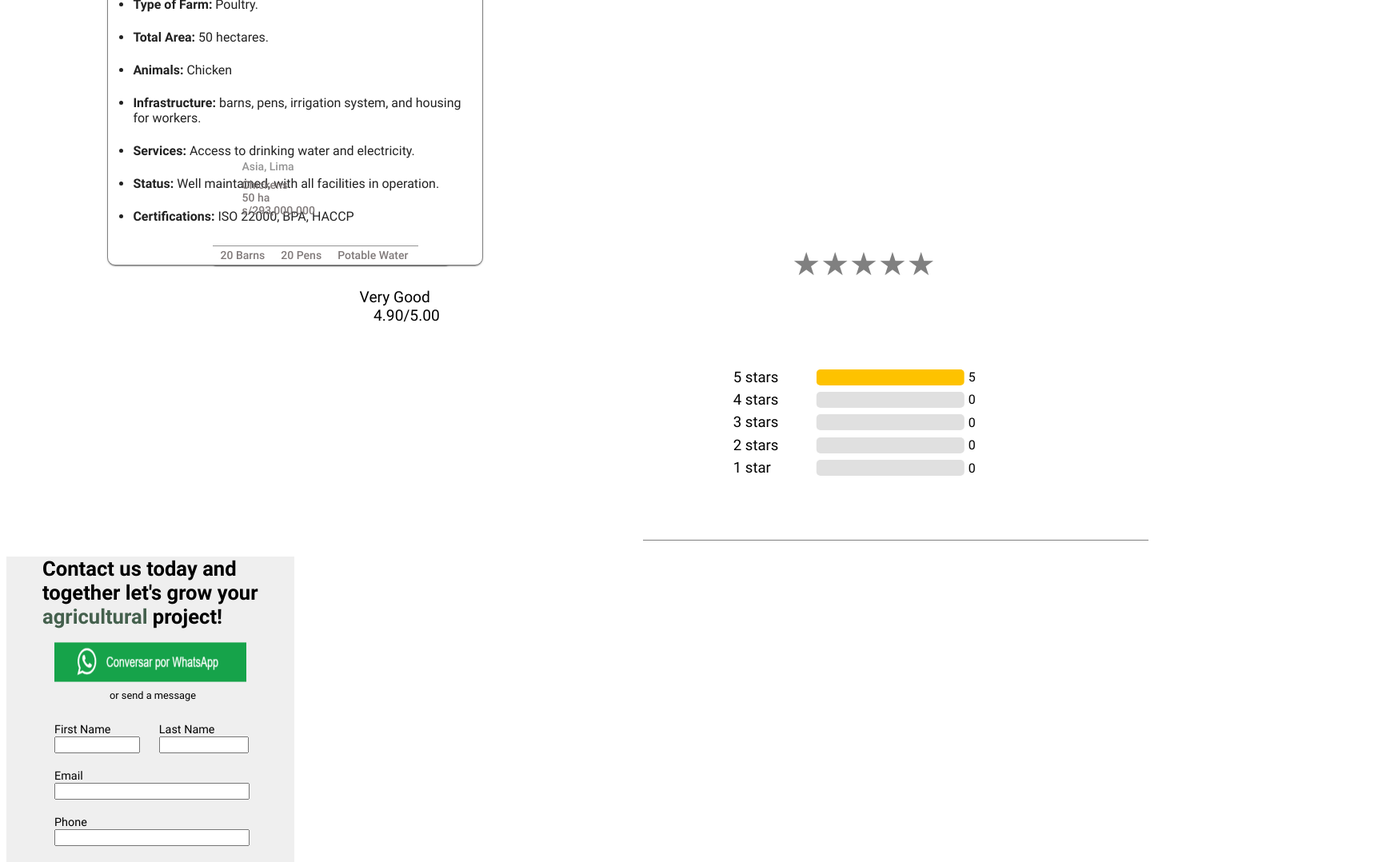
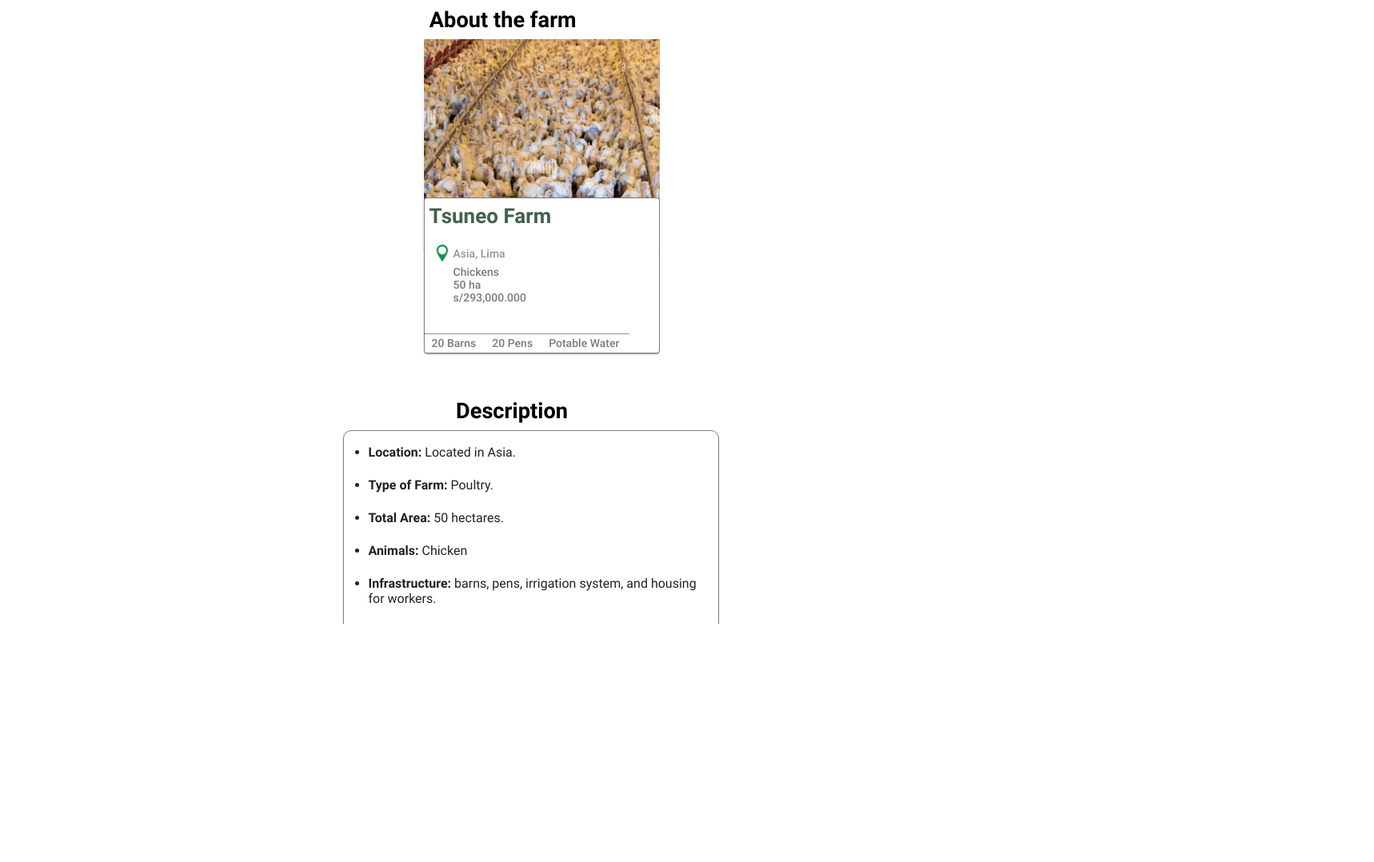
Before and after one commit to Aplicaciones-Web-WX55-Group-S-del-Softw/frontend-application, a Vue app: page / in a window 1280 px wide. Shown: the part 20-1098 px from the top of the page at 80% size, 1718 px wide, since content can reach past the window. After the commit the page ends 800 px from the top, so only its background shows below. Built offline with nearby package versions, Linux system fonts and the light colour scheme.

Commit message:
feat(social-interaction): app.vue updated.

```diff
--- a/src/app.vue
+++ b/src/app.vue
@@ -6,12 +6,147 @@ import contactCard from "./shared/components/contact-card/contact-card.vue";
 </script>
 
 <template>
-  <description-card/>
-  <farm-card/>
-  <star-rating/>
-  <contact-card/>
+  <div class="page-container">
+    <div class="main-container">
+      <div class="farm-card-container">
+        <div class="farm-title-container">
+          <p class="farm-title">About the farm</p>
+        </div>
+        <farm-card/>
+      </div>
+      <div class="description-card-container">
+        <div class="description-title-container">
+          <p class="description-title">Description</p>
+        </div>
+        <description-card/>
+      </div>
+      <div class="star-card-container">
+        <div class="star-title-container">
+          <p class="star-title">Customer ratings</p>
+        </div>
+        <star-rating/>
+      </div>
+      <div class="contact-card-container">
+        <contact-card/>
+      </div>
+    </div>
+  </div>
 </template>
 
 <style>
-@import url('https://fonts.googleapis.com/css2?family=Roboto:wght@500&display=swap');
+
+div.page-container {
+  position: absolute;
+  top: 0;
+  left: 0;
+  width: 100%;
+  height: 100%;
+  overflow: auto;
+}
+
+div.main-container {
+  margin-top: 3.7%;
+  margin-left: 25%;
+  padding: 0;
+  display: flex;
+  flex-direction: column;
+  align-items: center;
+}
+
+div.farm-title-container p.farm-title {
+  font-size: 1.7em;
+  top: 0;
+  font-weight: bold;
+  color: #000000;
+  font-family: 'Roboto', sans-serif;
+  margin-top: -15.9em;
+  margin-left: -13.5em;
+}
+
+div.description-title-container p.description-title {
+  font-size: 1.7em;
+  position: sticky;
+  top: 0;
+  font-weight: bold;
+  color: #000000;
+  font-family: 'Roboto', sans-serif;
+}
+
+div.star-title-container p.star-title {
+  font-size: 1.7em;
+  top: 0;
+  font-weight: bold;
+  color: #000000;
+  font-family: 'Roboto', sans-serif;
+}
+
+div.farm-card-container{
+  display: flex;
+  flex-direction: column;
+  align-items: center;
+  margin-top: 29em;
+  margin-left: -22em;
+  padding: 0.9em;
+}
+
+div.description-card-container{
+  display: flex;
+  flex-direction: column;
+  align-items: center;
+  margin: -30.7em auto;
+  padding: 0.9em;
+}
+
+div.star-card-container{
+  display: flex;
+  flex-direction: column;
+  align-items: center;
+  margin-top: 33em;
+  margin-left: -52.8em;
+  padding: 0.9em;
+}
+
+div.contact-card-container{
+  display: flex;
+  flex-direction: column;
+  align-items: center;
+  margin-top: 1em;
+  margin-left: -22em;
+  padding: 0.9em;
+}
+
+@media (max-width: 1350px) {
+  div.main-container {
+    flex-direction: column;
+    margin-left: 0;
+  }
+
+  div.farm-card-container {
+    order: 1;
+    margin-top: 25em;
+    margin-left: 33em;
+  }
+
+  div.description-card-container {
+    order: 2;
+    margin-top: 0;
+  }
+
+  div.star-card-container {
+    order: 3;
+    margin-top: 35em;
+  }
+
+  div.contact-card-container{
+    order:4;
+    margin-top: 1em;
+    margin-left: 4.3em;
+  }
+
+  div.star-title-container p.star-title {
+    margin-top: -2em;
+    margin-left: 32.8em;
+  }
+}
+
 </style>
```
